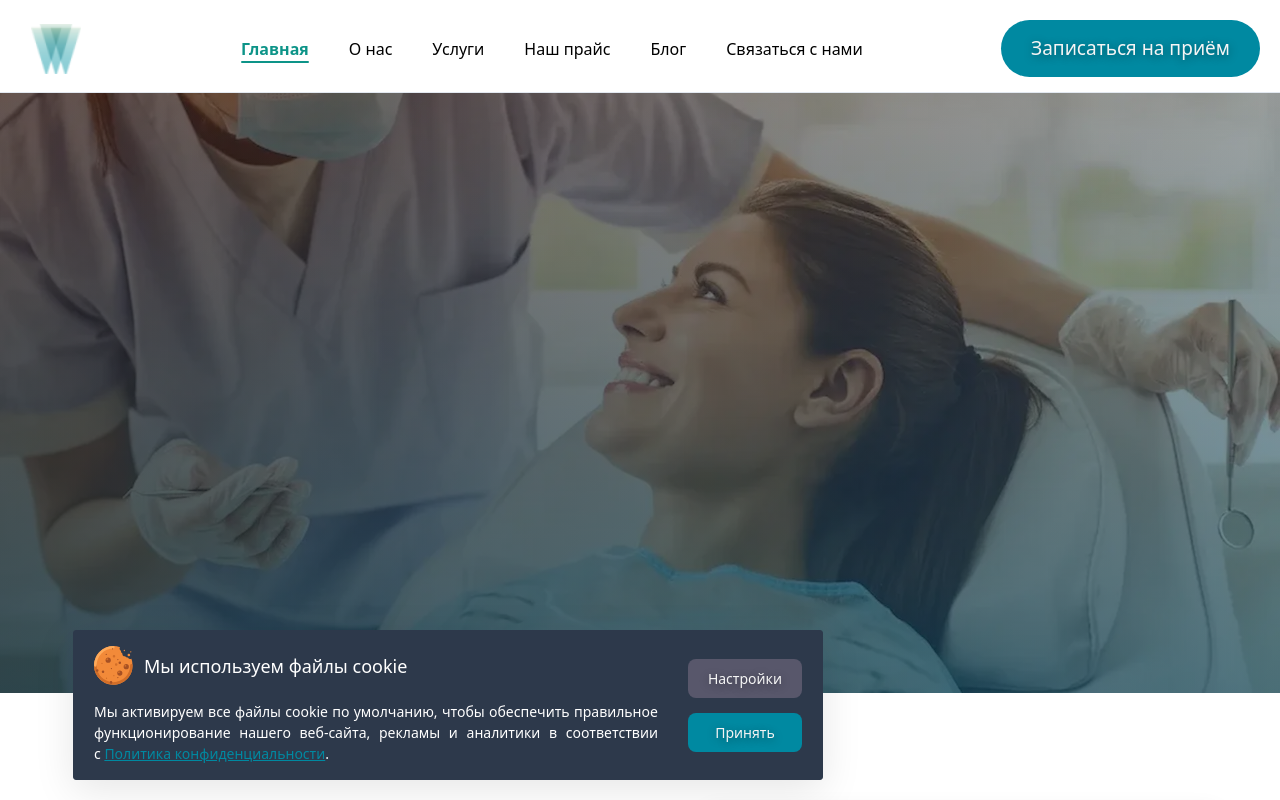
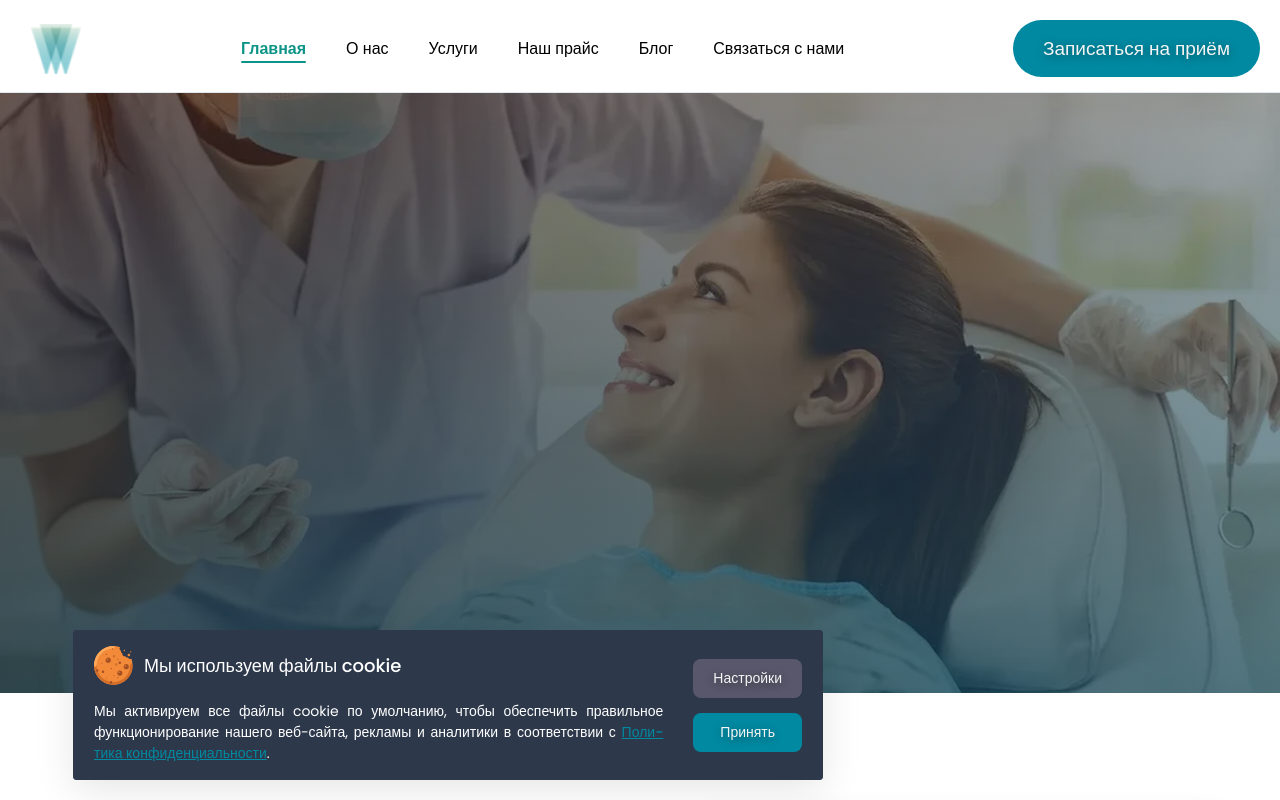
Before and after one commit to irinapodlisnyuk/stomatology-k32, a Next.js app: page / in a window 1280 px wide. Shown: the top 800 px of the page. Built offline with nearby package versions, Linux system fonts and the light colour scheme.

Commit message:
main raboot

```diff
--- a/src/assets/styles/global/_reboot.scss
+++ b/src/assets/styles/global/_reboot.scss
@@ -1,8 +1,9 @@
 @use "./variables" as *;
 @use "./mixins" as *;
 
-/* 1. Подключаем локальный  */
-
+/* ==========================================================================
+   1. БАЗОВЫЙ СБРОС СТИЛЕЙ И СЕТКА
+   ========================================================================== */
 *,
 *::after,
 *::before {
@@ -17,15 +18,7 @@ html {
   min-height: 100%;
   scroll-behavior: smooth;
   overflow-x: hidden;
-  scrollbar-width: thin;
-  scrollbar-color: $blue-lagoon rgba($bahama-blue, 0.15);
-}
-
-:root {
-  --font-poppins: var(--font-poppins);
-  --font-text: var(--font-text);
-  --font-heading: var(--font-heading);
-}
+  }
 
 body {
   margin: 0;
@@ -37,34 +30,46 @@ body {
   font-weight: 400;
   -webkit-font-smoothing: antialiased;
   -moz-osx-font-smoothing: grayscale;
-
+  background-color: $white;
   overflow-x: hidden;
 }
 
+/* ==========================================================================
+   2. СТИЛИЗАЦИЯ ПОЛОСЫ ПРОКРУТКИ
+   ========================================================================== */
 ::-webkit-scrollbar {
-  width: 8px; /* Чуть тоньше стандартного для более аккуратного вида */
-  height: 8px; /* Для горизонтального скролла */
+  width: 5px;
+  height: 5px;
 }
 
 ::-webkit-scrollbar-track {
-  background: rgba(
-    $bahama-blue,
-    0.08
-  ); /* Светлая подложка на основе вашего цвета */
-  border-radius: 10px;
+  background: rgba($bahama-blue, 0.06);
+  border-radius: 0px;
 }
 
 ::-webkit-scrollbar-thumb {
-  background: $blue-lagoon;
-  border-radius: 10px;
+  background-color: $blue-lagoon;
+  border-radius: 1px;
   border: 1px solid transparent;
   background-clip: padding-box;
 
+  transition: background-color 0.3s ease;
+
   &:hover {
-    background: $bahama-blue;
+    background-color: $bahama-blue;
   }
 }
 
+@supports (scrollbar-width: thin) {
+  html {
+    scrollbar-width: thin;
+    scrollbar-color: $blue-lagoon rgba($bahama-blue, 0.06);
+  }
+}
+
+/* ==========================================================================
+   3. СТРУКТУРА ПРИЖИМКИ ФУТЕРА
+   ========================================================================== */
 .root-wrapper {
   display: flex;
   flex-direction: column;
@@ -72,11 +77,18 @@ body {
   width: 100%;
 
   main {
-    min-height: 100vh;
     flex: 1 0 auto;
+    width: 100%;
   }
 }
 
+footer {
+  flex-shrink: 0;
+}
+
+/* ==========================================================================
+   4. СЕМАНТИЧЕСКИЕ СБРОСЫ ЭЛЕМЕHТОВ
+   ========================================================================== */
 img,
 svg {
   max-width: 100%;
@@ -87,13 +99,12 @@ svg {
 a {
   text-decoration: none;
   color: inherit;
+  cursor: pointer;
 }
 
 ul,
 ol {
   list-style: none;
+  padding: 0;
+  margin: 0;
 }
-
-footer {
-  flex-shrink: 0;
-}
--- a/src/assets/styles/main.scss
+++ b/src/assets/styles/main.scss
@@ -2,5 +2,7 @@
 @use "./global/variables";
 @use "./global/mixins";
 @use "./global/container";
+@use "./global/reboot";
 @use "./global/visually-hidden";
 @use "./global/btn";
+@use "./global/normalize";
```
Also changed, not shown: src/assets/styles/global/_fonts.scss (deleted, +0 -20 lines).
